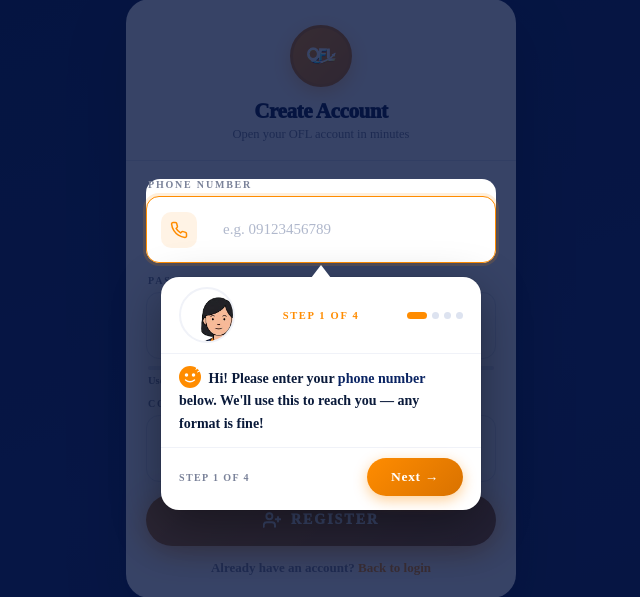
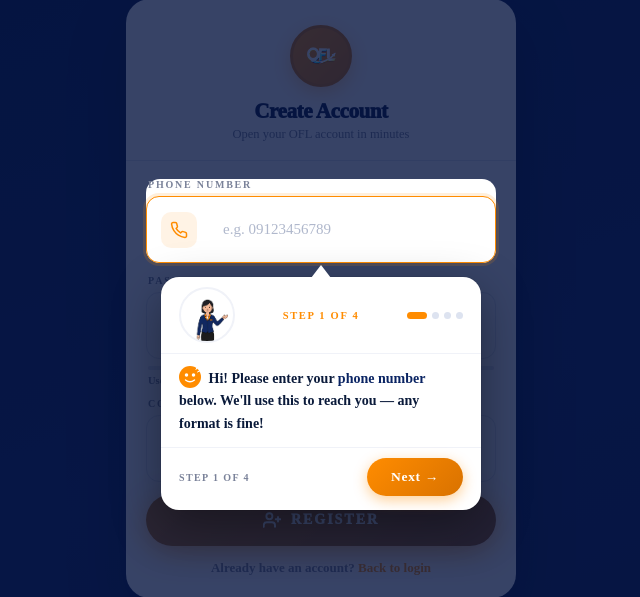
Before and after one commit to vainglory0601-arch/mana_system2, a Django app: page /register/ in a window 1280 px wide. Shown: the part 102-699 px from the top of the page, without its empty margins (319-959 px from the left). Run offline with Django 5.2, Linux system fonts and the light colour scheme.

Commit message:
register: avatar background-size cover, position center top
Co-Authored-By: Claude Sonnet 4.6 <noreply@anthropic.com>

```diff
--- a/templates/register.html
+++ b/templates/register.html
@@ -161,8 +161,8 @@ input:-webkit-autofill{-webkit-text-fill-color:var(--ink)!important;-webkit-box-
   flex-shrink:0;
   border-radius:50%;
   border:2px solid #f0f2f8;
-  background-size:148px auto;
-  background-position:-38px -22px;
+  background-size:cover;
+  background-position:center top;
   background-repeat:no-repeat;
 }
 .cb-step{font-size:10.5px;font-weight:900;letter-spacing:.16em;text-transform:uppercase;color:var(--orange);}
```
